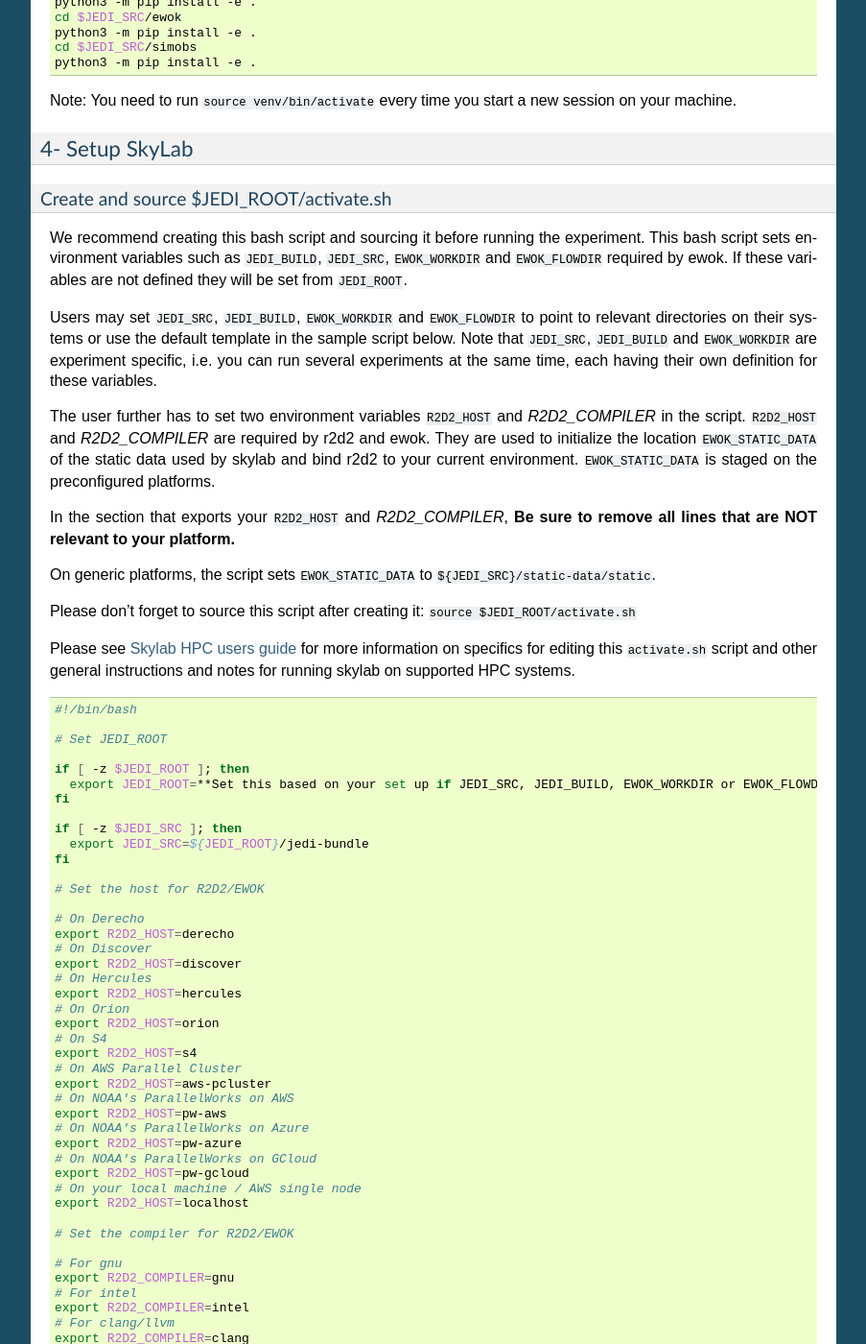
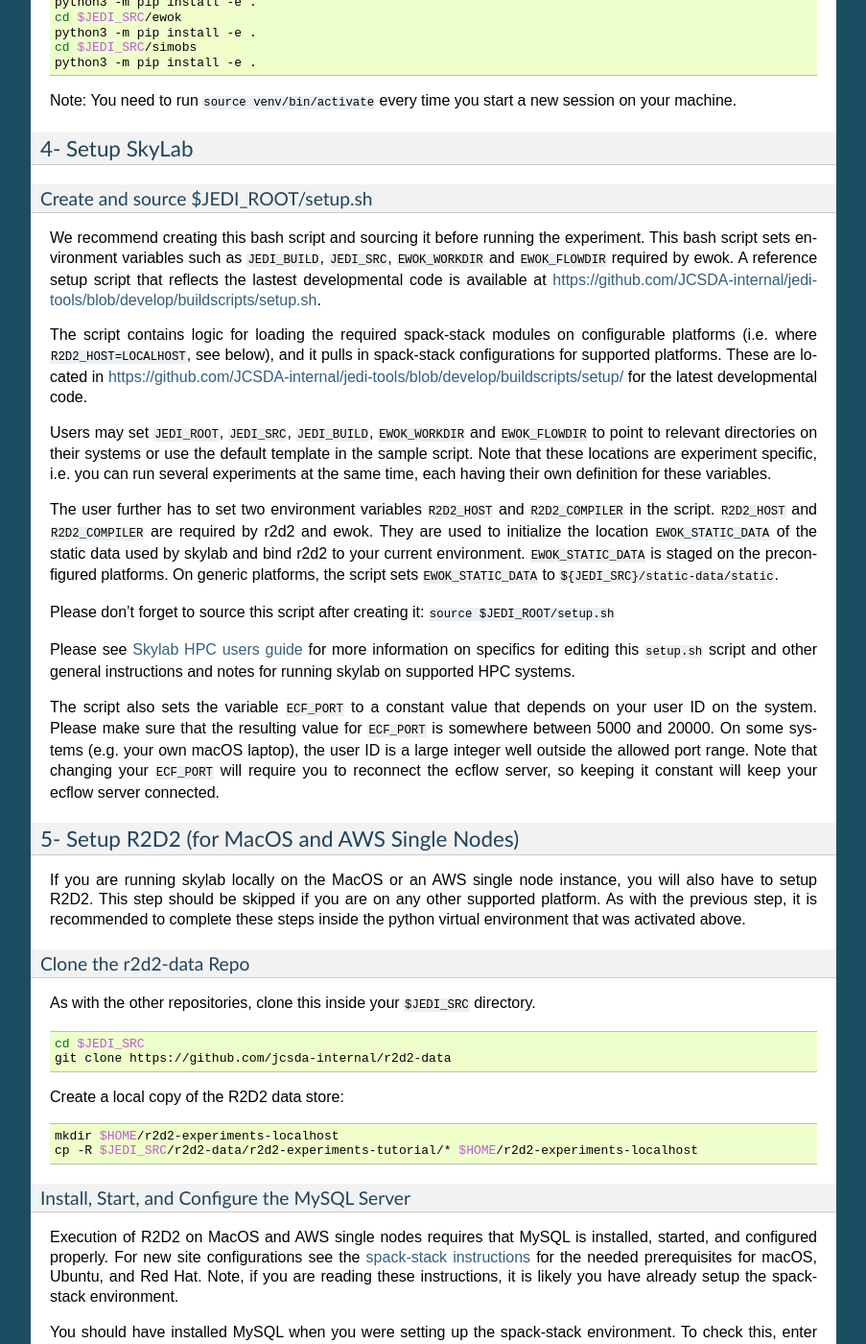
Before and after one commit to JCSDA/jedi-docs, a Sphinx documentation site: the page built from docs/using/running_skylab/running_skylab.rst, in a window 1280 px wide and 1400 px high, scrolled down 3873 px. Shown: the whole window at 96% size, without its empty margins (198-1101 px from the left). Built offline with Sphinx 7.4.7, drawn with Linux system fonts in a browser that asks for light colours; some of the changed text lies outside the part shown.

Commit message:
Remove setup.sh template from readthedocs and point to jedi-tools repository instead (#709)
* In docs/using/running_skylab/running_skylab.rst: remove setup.sh template and point to jedi-tools repository instead
* Move paragraph on pre-configured platform scripts up in the text

```diff
--- a/docs/using/running_skylab/running_skylab.rst
+++ b/docs/using/running_skylab/running_skylab.rst
@@ -251,158 +251,40 @@
 4- Setup SkyLab
 ^^^^^^^^^^^^^^^
 
-Create and source $JEDI_ROOT/activate.sh
+Create and source $JEDI_ROOT/setup.sh
 """"""""""""""""""""""""""""""""""""""""
 We recommend creating this bash script and sourcing it before running the experiment.
 This bash script sets environment variables such as :code:`JEDI_BUILD`, :code:`JEDI_SRC`,
-:code:`EWOK_WORKDIR` and :code:`EWOK_FLOWDIR` required by ewok. If these variables are not
-defined they will be set from :code:`JEDI_ROOT`.
+:code:`EWOK_WORKDIR` and :code:`EWOK_FLOWDIR` required by ewok. A reference setup script that reflects
+the lastest developmental code is available at https://github.com/JCSDA-internal/jedi-tools/blob/develop/buildscripts/setup.sh.
 
-Users may set :code:`JEDI_SRC`, :code:`JEDI_BUILD`, :code:`EWOK_WORKDIR` and
+The script contains logic for loading the required spack-stack modules
+on configurable platforms (i.e. where :code:`R2D2_HOST=LOCALHOST`, see below),
+and it pulls in spack-stack configurations for supported platforms. These are located in
+https://github.com/JCSDA-internal/jedi-tools/blob/develop/buildscripts/setup/ for the latest
+developmental code.
+
+Users may set :code:`JEDI_ROOT`, :code:`JEDI_SRC`, :code:`JEDI_BUILD`, :code:`EWOK_WORKDIR` and
 :code:`EWOK_FLOWDIR` to point to relevant directories on their systems
-or use the default template in the sample script below. Note that :code:`JEDI_SRC`,
-:code:`JEDI_BUILD` and :code:`EWOK_WORKDIR` are experiment specific, i.e. you can run several
-experiments at the same time, each having their own definition for these variables.
+or use the default template in the sample script. Note that these locations are experiment specific,
+i.e. you can run several experiments at the same time, each having their own definition for these variables.
 
-The user further has to set two environment variables :code:`R2D2_HOST` and `R2D2_COMPILER` in the script.
-:code:`R2D2_HOST` and `R2D2_COMPILER` are required by r2d2 and ewok. They are used to initialize the
+The user further has to set two environment variables :code:`R2D2_HOST` and :code:`R2D2_COMPILER` in the script.
+:code:`R2D2_HOST` and :code:`R2D2_COMPILER` are required by r2d2 and ewok. They are used to initialize the
 location :code:`EWOK_STATIC_DATA` of the static data used by skylab and bind r2d2 to your current environment.
-:code:`EWOK_STATIC_DATA` is staged on the preconfigured platforms.
+:code:`EWOK_STATIC_DATA` is staged on the preconfigured platforms. On generic platforms, the script sets
+:code:`EWOK_STATIC_DATA` to :code:`${JEDI_SRC}/static-data/static`.
 
-In the section that exports your :code:`R2D2_HOST` and `R2D2_COMPILER`, **Be sure to remove all lines that
-are NOT relevant to your platform.**
+Please don’t forget to source this script after creating it: :code:`source $JEDI_ROOT/setup.sh`
 
-On generic platforms, the script sets :code:`EWOK_STATIC_DATA` to :code:`${JEDI_SRC}/static-data/static`.
+Please see :ref:`hpc_users_guide` for more information on specifics for editing this :code:`setup.sh` script
+and other general instructions and notes for running skylab on supported HPC systems.
 
-Please don’t forget to source this script after creating it: :code:`source $JEDI_ROOT/activate.sh`
-
-Please see :ref:`hpc_users_guide` for more information on specifics for editing this :code:`activate.sh` script and other general instructions and notes for running skylab on supported HPC systems.
-
-.. code-block:: bash
-
-  #!/bin/bash
-
-  # Set JEDI_ROOT
-
-  if [ -z $JEDI_ROOT ]; then
-    export JEDI_ROOT=**Set this based on your set up if JEDI_SRC, JEDI_BUILD, EWOK_WORKDIR or EWOK_FLOWDIR are not defined.**
-  fi
-
-  if [ -z $JEDI_SRC ]; then
-    export JEDI_SRC=${JEDI_ROOT}/jedi-bundle
-  fi
-
-  # Set the host for R2D2/EWOK
-
-  # On Derecho
-  export R2D2_HOST=derecho
-  # On Discover
-  export R2D2_HOST=discover
-  # On Hercules
-  export R2D2_HOST=hercules
-  # On Orion
-  export R2D2_HOST=orion
-  # On S4
-  export R2D2_HOST=s4
-  # On AWS Parallel Cluster
-  export R2D2_HOST=aws-pcluster
-  # On NOAA's ParallelWorks on AWS
-  export R2D2_HOST=pw-aws
-  # On NOAA's ParallelWorks on Azure
-  export R2D2_HOST=pw-azure
-  # On NOAA's ParallelWorks on GCloud
-  export R2D2_HOST=pw-gcloud
-  # On your local machine / AWS single node
-  export R2D2_HOST=localhost
-
-  # Set the compiler for R2D2/EWOK
-
-  # For gnu
-  export R2D2_COMPILER=gnu
-  # For intel
-  export R2D2_COMPILER=intel
-  # For clang/llvm
-  export R2D2_COMPILER=clang
-
-  # Most users won't need to change the following settings
-
-  # Source source this file for ewok ecFlow workflows
-  source $JEDI_ROOT/venv/bin/activate
-
-  if [ -z $JEDI_BUILD ]; then
-    export JEDI_BUILD=${JEDI_ROOT}/build
-  fi
-
-  if [ -z $EWOK_WORKDIR ]; then
-    export EWOK_WORKDIR=${JEDI_ROOT}/workdir
-  fi
-
-  if [ -z $EWOK_FLOWDIR ]; then
-    export EWOK_FLOWDIR=${JEDI_ROOT}/ecflow
-  fi
-
-  # Add ioda python bindings to PYTHONPATH
-  PYTHON_VERSION=`python3 -c 'import sys; version=sys.version_info[:2]; print("{0}.{1}".format(*version))'`
-  export PYTHONPATH="${JEDI_BUILD}/lib/python${PYTHON_VERSION}:${PYTHONPATH}"
-
-  # necessary user directories for ewok and ecFlow files
-  mkdir -p $EWOK_WORKDIR $EWOK_FLOWDIR
-
-  # ecFlow vars - EDIT: (set to constant) if running locally or on Discover
-  myid=$(id -u ${USER})
-  if [[ $myid -gt 64000 ]]; then
-    myid=$(awk -v min=3000 -v max=31000 -v seed=$RANDOM 'BEGIN{srand(seed); print int(min + rand() * (max - min + 1))}')
-  fi
-  export ECF_PORT=$((myid + 1500))
-
-  # The ecflow hostname (e.g. a specific login node) is different from the R2D2/EWOK general host (i.e. system) name
-  host=$(hostname | cut -f1 -d'.')
-  export ECF_HOST=$host
-
-  case $R2D2_HOST in
-    derecho)
-      export EWOK_STATIC_DATA=/glade/p/mmm/jedipara/static
-      ;;
-    discover)
-      export EWOK_STATIC_DATA=/discover/nobackup/projects/jcsda/s2127/static
-      ;;
-    orion* | hercules)
-      export EWOK_STATIC_DATA=/work/noaa/da/role-da/static
-      ;;
-    s4)
-      export EWOK_STATIC_DATA=/data/prod/jedi/static
-      ;;
-    aws-pcluster)
-      export EWOK_STATIC_DATA=${JEDI_ROOT}/static
-      ;;
-    pw-aws | pw-azure | pw-gcloud)
-      echo "EWOK_STATIC_DATA chas not been assigned to '$R2D2_HOST'"
-      ;;
-    localhost)
-      export EWOK_STATIC_DATA=${JEDI_SRC}/static-data/static
-      ;;
-    *)
-      echo "Unknown compute host name '$R2D2_HOST'"
-      exit 1
-      ;;
-  esac
-
-If you are running locally you my want to pick a constant value for :code:`ECF_PORT`. As written,
-the code above will generate a new, random value for your :code:`ECF_PORT` everytime this script
-is sourced. Changing your :code:`ECF_PORT` will require you to reconnect the ecflow server after
-everytime this script is sourced, so keeping it constant will keep your ecflow server connected.
-
-Note: On AWS pcluster users will need to update the python version referenced in the above
-:code:`source $JEDI_ROOT/activate.sh` script. The following lines under
-:code:`# ecflow and pyioda Python bindings` should be:
-
-.. code-block:: bash
-
-    # ecflow and pyioda Python bindings
-    PYTHON_VERSION=`python3 -c 'import sys; version=sys.version_info[:2]; print("{0}.{1}".format(*version))'`
-    export PYTHONPATH="${JEDI_BUILD}/lib/python${PYTHON_VERSION}:/home/ubuntu/jedi/ecflow-5.8.4/lib/python3.8/site-packages:${PYTHONPATH}"
-
-
+The script also sets the variable :code:`ECF_PORT` to a constant value that depends on your user ID
+on the system. Please make sure that the resulting value for :code:`ECF_PORT` is somewhere between
+5000 and 20000. On some systems (e.g. your own macOS laptop), the user ID is a large integer well
+outside the allowed port range. Note that changing your :code:`ECF_PORT` will require you to reconnect
+the ecflow server, so keeping it constant will keep your ecflow server connected.
 
 5- Setup R2D2 (for MacOS and AWS Single Nodes)
 ^^^^^^^^^^^^^^^^^^^^^^^^^^^^^^^^^^^^^^^^^^^^^^
@@ -455,7 +337,7 @@
 ^^^^^^^^^^^^^
 Now you are ready to start an ecflow server and run an experiment. Make sure you are in your python virtual environment (venv).
 
-To start the ecflow server:
+First, start the ecflow server. Note that this may already be done by your `setup.sh` script if you are using the reference script mentioned in the previous sections.
 
 .. code-block:: bash
 
```
